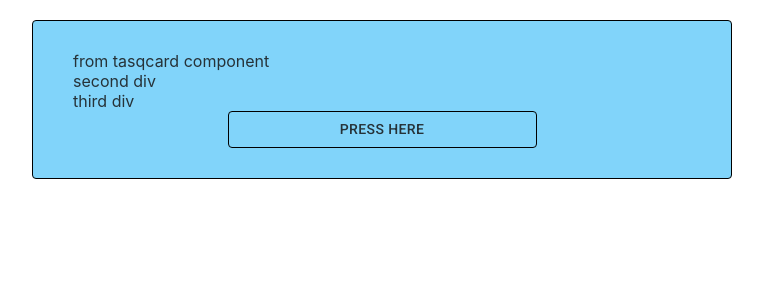
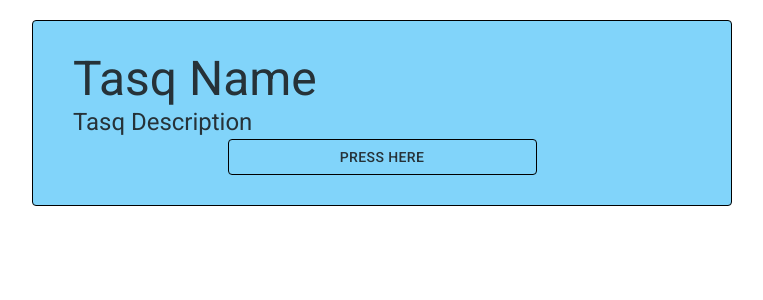
Before and after one commit to 3campos/chorrand, a React (Create React App) app: page / in a window 1280 px wide. Shown: the top 300 px of the page, without its empty margins (258-1021 px from the left). Built offline with nearby package versions, Linux system fonts and the light colour scheme; no server answers.

Commit message:
add typography theme to card contents

```diff
--- a/src/components/ShowContainerTasq.jsx
+++ b/src/components/ShowContainerTasq.jsx
@@ -1,6 +1,6 @@
 import TasqCard from "./TasqCard"
-import { cyan, blueGrey, lightBlue, teal} from '@mui/material/colors';
-import { Button } from '@mui/material';
+// import { cyan, blueGrey, lightBlue, teal} from '@mui/material/colors';
+// import { Button } from '@mui/material';
 
 export default function ShowContainerTasq({children}){
     return(
--- a/src/components/TasqCard.jsx
+++ b/src/components/TasqCard.jsx
@@ -1,11 +1,16 @@
 import Card from '@mui/material/Card'
 import { cyan, blueGrey, lightBlue, teal} from '@mui/material/colors';
 import { Button } from '@mui/material';
+import { createTheme, responsiveFontSizes, ThemeProvider} from '@mui/material/styles';
+import {Typography} from '@mui/material'
 
+let theme = createTheme();
+theme=responsiveFontSizes(theme);
 
 export default function TasqCard({children}){
     return(
         <div>
+        <ThemeProvider theme={theme}>
         <Card
             className='card'
             variant='outlined'
@@ -17,15 +22,12 @@ export default function TasqCard({children}){
             }}>
             <div
             sx={{alignContent: 'space-around'}}>
-                <div>
-                from tasqcard component
-                </div>
-                <div>
-                second div
-                </div>
-                <div>
-                third div
-                </div>
+                <Typography variant="h3">
+                Tasq Name
+                </Typography>
+                <Typography variant="h5">
+                Tasq Description
+                </Typography>
             </div>
             {/* {children} */}
             <Button
@@ -40,7 +42,7 @@ export default function TasqCard({children}){
                 Press Here
             </Button>
         </Card>
-
+        </ThemeProvider>
     </div>
     )
 }
```
